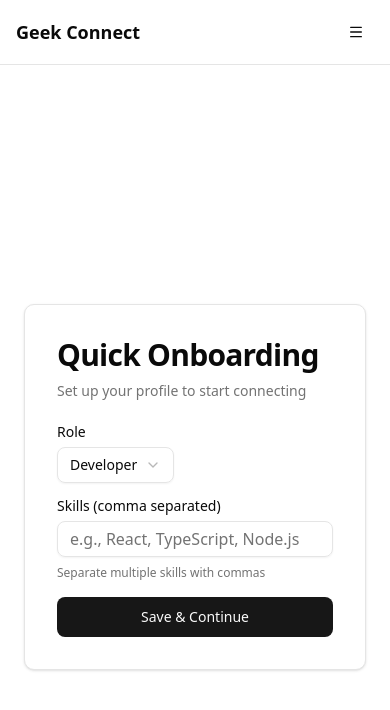
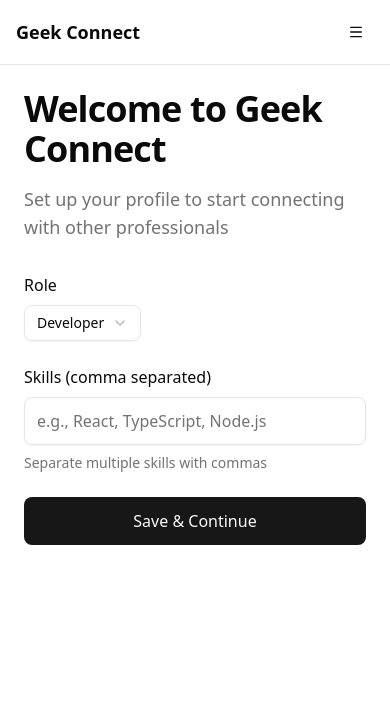
Before and after one commit to keduards/geek-connect, a Next.js app: page /onboarding in a window 390 px wide. Shown: the top 710 px of the page. Built offline with nearby package versions, Linux system fonts and the light colour scheme.

Commit message:
Update onboarding page: Welcome message and full-screen layout
- Changed title to 'Welcome to Geek Connect'
- Removed card container, using full-screen layout
- Added responsive padding (p-6 md:p-12)
- Increased text sizes and input heights for better UX
- Flattened content design

```diff
--- a/app/onboarding/page.tsx
+++ b/app/onboarding/page.tsx
@@ -45,20 +45,20 @@ export default function Onboarding() {
   }
 
   return (
-    <div className="flex min-h-screen items-center justify-center bg-background p-6">
-      <div className="w-full max-w-md space-y-6 rounded-lg border bg-card p-8 shadow-sm">
+    <div className="min-h-screen bg-background p-6 md:p-12">
+      <div className="mx-auto max-w-2xl space-y-8">
         <div>
-          <h1 className="text-3xl font-bold tracking-tight">Quick Onboarding</h1>
-          <p className="mt-2 text-sm text-muted-foreground">
-            Set up your profile to start connecting
+          <h1 className="text-4xl font-bold tracking-tight">Welcome to Geek Connect</h1>
+          <p className="mt-4 text-lg text-muted-foreground">
+            Set up your profile to start connecting with other professionals
           </p>
         </div>
 
-        <div className="space-y-4">
+        <div className="space-y-6">
           <div className="space-y-2">
-            <Label htmlFor="role">Role</Label>
+            <Label htmlFor="role" className="text-base">Role</Label>
             <Select value={role} onValueChange={setRole}>
-              <SelectTrigger id="role">
+              <SelectTrigger id="role" className="h-12">
                 <SelectValue placeholder="Select your role" />
               </SelectTrigger>
               <SelectContent>
@@ -73,19 +73,20 @@ export default function Onboarding() {
           </div>
 
           <div className="space-y-2">
-            <Label htmlFor="skills">Skills (comma separated)</Label>
+            <Label htmlFor="skills" className="text-base">Skills (comma separated)</Label>
             <Input
               id="skills"
               value={skills}
               onChange={(e) => setSkills(e.target.value)}
               placeholder="e.g., React, TypeScript, Node.js"
+              className="h-12"
             />
-            <p className="text-xs text-muted-foreground">
+            <p className="text-sm text-muted-foreground">
               Separate multiple skills with commas
             </p>
           </div>
 
-          <Button onClick={save} disabled={loading} className="w-full" size="lg">
+          <Button onClick={save} disabled={loading} className="w-full h-12 text-base" size="lg">
             {loading ? 'Saving...' : 'Save & Continue'}
           </Button>
         </div>
```
